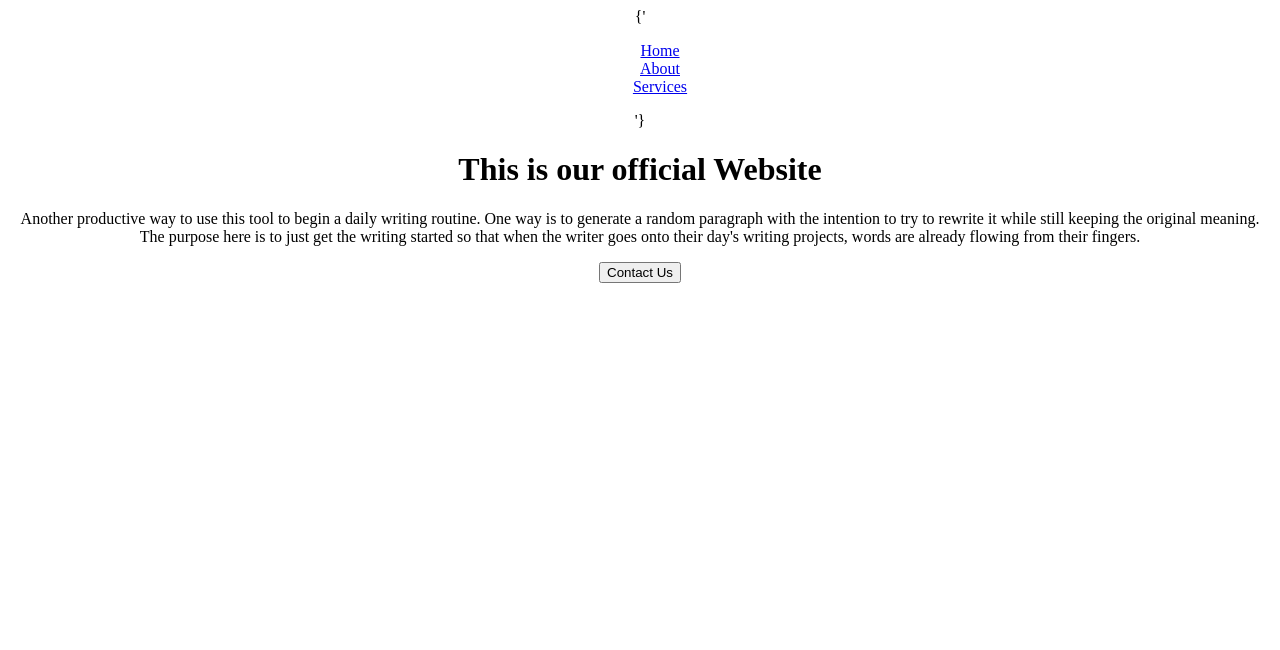
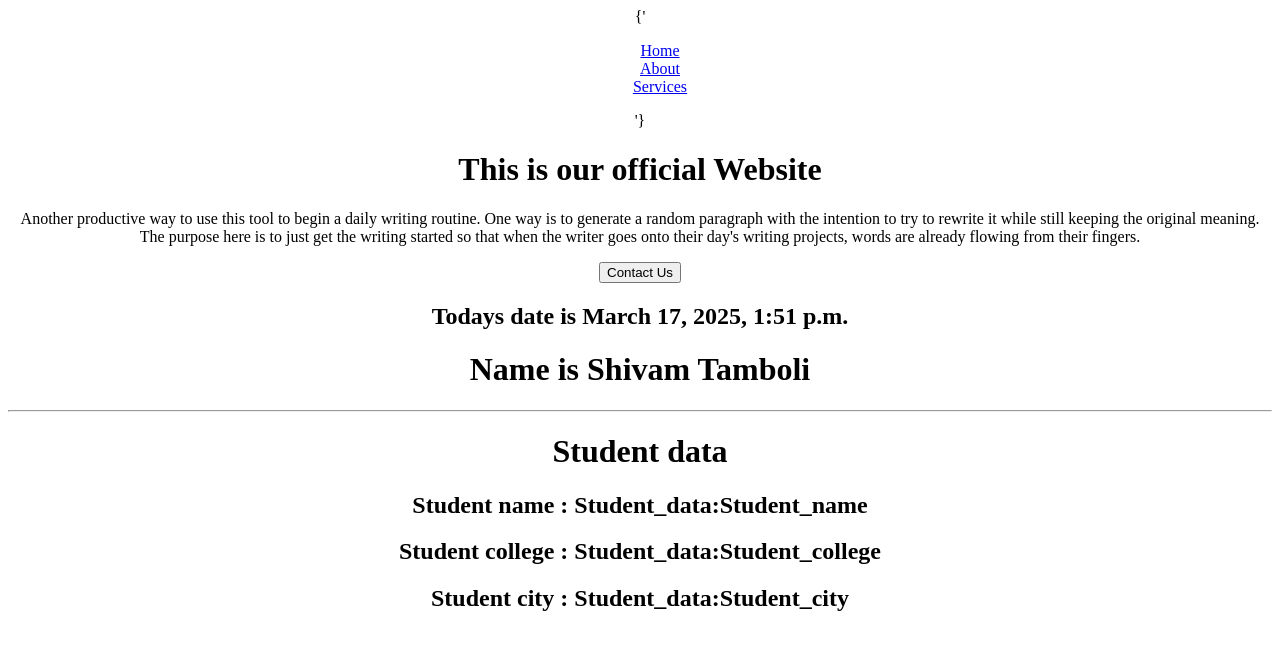
Before and after one commit to Shivam-tamboli/myapp, a Django app: page / in a window 1280 px wide. Shown: the top 650 px of the page. Run offline with Django 5.2, Linux system fonts and the light colour scheme.

Commit message:
update the home page

```diff
--- a/templates/home.html
+++ b/templates/home.html
@@ -16,6 +16,15 @@
         <button>Contact Us</button>
         <div/>
 
+        <!--accesing dynamic data-->
+        <h2>Todays date is {{date}}</h2>
+        <h1>Name is {{name}}</h1>
+        <hr>
+        <h1>Student data</h1>
+        <h2>Student name : {{'Student_data:Student_name'}}</h2>
+        <h2>Student college : {{'Student_data:Student_college'}}</h2>
+        <h2>Student city : {{'Student_data:Student_city'}}</h2>
+
         <script src="" async defer></script>
     </body>
 </html>
```
